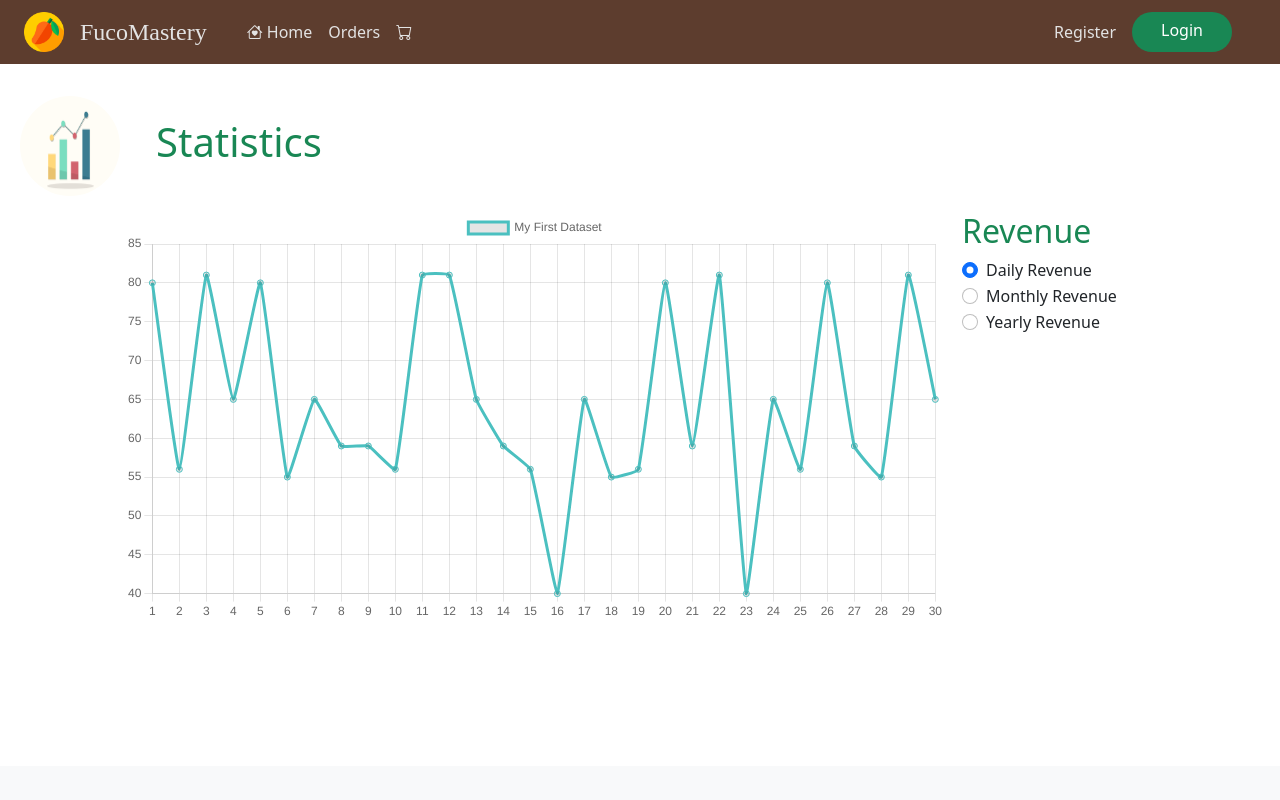
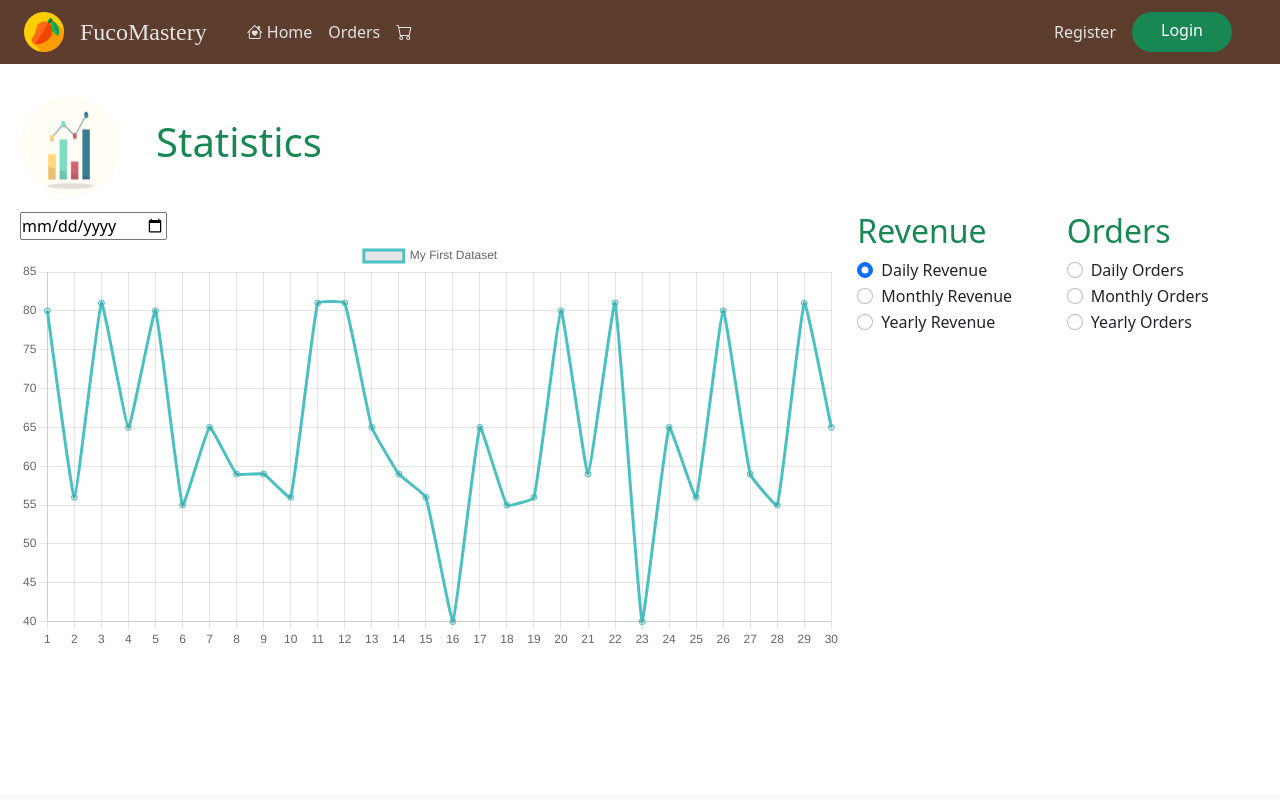
Before and after one commit to PhuocPhann162/fuco-redmango-ui, a React (Create React App) app: page /statistics/revenue in a window 1280 px wide. Shown: the top 800 px of the page. Built offline with nearby package versions, Linux system fonts and the light colour scheme.

Commit message:
Update date-picker renvenue

```diff
--- /dev/null
+++ b/src/Assets/Images/index.js
@@ -0,0 +1,3 @@
+export {default as Banner3} from './banner2.jpg';
+export {default as Banner2} from './banner3.jpg';
+export {default as Banner1} from './confirmed.jpg';
--- a/src/Components/Page/Statistics/DailyRevenue.js
+++ b/src/Components/Page/Statistics/Orders/DailyOrders.js
@@ -19,7 +19,7 @@ ChartJS.register(
   Legend
 );
 
-export default function DailyChart() {
+export default function DailyOrdersChart() {
   const labels = [
     1, 2, 3, 4, 5, 6, 7, 8, 9, 10, 11, 12, 13, 14, 15, 16, 17, 18, 19, 20, 21,
     22, 23, 24, 25, 26, 27, 28, 29, 30,
--- /dev/null
+++ b/src/Components/Page/Statistics/Orders/MonthlyOrders.js
@@ -0,0 +1,61 @@
+import { Bar } from "react-chartjs-2";
+import {
+  Chart as ChartJS,
+  CategoryScale,
+  LinearScale,
+  BarElement,
+  Title,
+  Tooltip,
+  Legend,
+} from "chart.js";
+import { format } from "date-fns";
+ChartJS.register(
+  CategoryScale,
+  LinearScale,
+  BarElement,
+  Title,
+  Tooltip,
+  Legend
+);
+
+export default function MonthlyOrdersChart() {
+  const labels = Array.from({ length: 12 }, (_, i) => format(new Date(2021, i, 1), "MMMM"));
+  const data = {
+    labels: labels,
+    datasets: [{
+      label: 'Monthly Revenue',
+      data: [65, 59, 80, 81, 56, 55, 40, 65, 59, 80, 81, 56],
+      backgroundColor: [
+        'rgba(255, 99, 132, 0.2)',
+        'rgba(255, 159, 64, 0.2)',
+        'rgba(255, 205, 86, 0.2)',
+        'rgba(75, 192, 192, 0.2)',
+        'rgba(54, 162, 235, 0.2)',
+        'rgba(153, 102, 255, 0.2)',
+        'rgba(201, 203, 207, 0.2)',
+        'rgba(255, 99, 132, 0.2)',
+        'rgba(255, 159, 64, 0.2)',
+        'rgba(255, 205, 86, 0.2)',
+        'rgba(75, 192, 192, 0.2)',
+        'rgba(54, 162, 235, 0.2)'
+      ],
+      borderColor: [
+        'rgb(255, 99, 132)',
+        'rgb(255, 159, 64)',
+        'rgb(255, 205, 86)',
+        'rgb(75, 192, 192)',
+        'rgb(54, 162, 235)',
+        'rgb(153, 102, 255)',
+        'rgb(201, 203, 207)',
+        'rgb(255, 99, 132)',
+        'rgb(255, 159, 64)',
+        'rgb(255, 205, 86)',
+        'rgb(75, 192, 192)',
+        'rgb(54, 162, 235)'
+      ],
+      borderWidth: 1
+    }]
+  };
+  const options = {};
+  return <Bar options={options} data={data} />;
+}
--- a/src/Components/Page/Statistics/YearlyRevenue.js
+++ b/src/Components/Page/Statistics/Orders/YearlyOrders.js
@@ -17,7 +17,7 @@ ChartJS.register(
   Legend
 );
 
-export default function YearlyChart() {
+export default function YearlyOrdersChart() {
   const labels = ["2020", "2021", "2022", "2023", "2024"];
   const data = {
     labels: labels,
--- /dev/null
+++ b/src/Components/Page/Statistics/Revenue/DailyRevenue.js
@@ -0,0 +1,57 @@
+import { Line } from "react-chartjs-2";
+import React, { useState } from "react";
+import {
+  Chart as ChartJS,
+  CategoryScale,
+  LinearScale,
+  PointElement,
+  LineElement,
+  Title,
+  Tooltip,
+  Legend,
+} from "chart.js";
+ChartJS.register(
+  CategoryScale,
+  LinearScale,
+  PointElement,
+  LineElement,
+  Title,
+  Tooltip,
+  Legend
+);
+
+export default function DailyRevenueChart() {
+  const [month, setMonth] = useState("11-2021");
+
+  const labels = [
+    1, 2, 3, 4, 5, 6, 7, 8, 9, 10, 11, 12, 13, 14, 15, 16, 17, 18, 19, 20, 21,
+    22, 23, 24, 25, 26, 27, 28, 29, 30,
+  ];
+  const data = {
+    labels: labels,
+    datasets: [
+      {
+        label: "My First Dataset",
+        data: [
+          80, 56, 81, 65, 80, 55, 65, 59, 59, 56, 81, 81, 65, 59, 56, 40, 65,
+          55, 56, 80, 59, 81, 40, 65, 56, 80, 59, 55, 81, 65,
+        ],
+        fill: false,
+        borderColor: "rgb(75, 192, 192)",
+        tension: 0.1,
+      },
+    ],
+  };
+  const options = {};
+  return (
+    <div>
+      <input
+        type="date"
+        value={month}
+        format="MM-YYYY"
+        onChange={(e) => setMonth(e.target.value)}
+      />
+      <Line options={options} data={data} />
+    </div>
+  );
+}
--- a/src/Components/Page/Statistics/MonthlyRevenue.js
+++ b/src/Components/Page/Statistics/Revenue/MonthlyRevenue.js
@@ -18,7 +18,7 @@ ChartJS.register(
   Legend
 );
 
-export default function MonthlyChart() {
+export default function MonthlyRevenueChart() {
   const labels = Array.from({ length: 12 }, (_, i) => format(new Date(2021, i, 1), "MMMM"));
   const data = {
     labels: labels,
--- a/src/Components/Page/Statistics/Doughnut.js
+++ b/src/Components/Page/Statistics/Revenue/YearlyRevenue.js
@@ -1,32 +1,35 @@
-import { Doughnut } from "react-chartjs-2";
+import { Bar } from "react-chartjs-2";
 import {
   Chart as ChartJS,
-  ArcElement,
+  CategoryScale,
+  LinearScale,
+  BarElement,
   Title,
   Tooltip,
   Legend,
 } from "chart.js";
 ChartJS.register(
-  ArcElement,
+  CategoryScale,
+  LinearScale,
+  BarElement,
   Title,
   Tooltip,
   Legend
 );
 
-export default function DoughnutChart() {
-  const labels = ["January", "February", "March", "April", "May", "June", "July"];
+export default function YearlyRevenueChart() {
+  const labels = ["2020", "2021", "2022", "2023", "2024"];
   const data = {
     labels: labels,
     datasets: [{
-      data: [65, 59, 80, 81, 56, 55, 40],
+      label: 'Monthly Revenue',
+      data: [65, 59, 80, 81, 56],
       backgroundColor: [
         'rgba(255, 99, 132, 0.2)',
         'rgba(255, 159, 64, 0.2)',
         'rgba(255, 205, 86, 0.2)',
         'rgba(75, 192, 192, 0.2)',
         'rgba(54, 162, 235, 0.2)',
-        'rgba(153, 102, 255, 0.2)',
-        'rgba(201, 203, 207, 0.2)'
       ],
       borderColor: [
         'rgb(255, 99, 132)',
@@ -34,12 +37,10 @@ export default function DoughnutChart() {
         'rgb(255, 205, 86)',
         'rgb(75, 192, 192)',
         'rgb(54, 162, 235)',
-        'rgb(153, 102, 255)',
-        'rgb(201, 203, 207)'
       ],
       borderWidth: 1
     }]
   };
   const options = {};
-  return <Doughnut options={options} data={data} />;
+  return <Bar options={options} data={data} />;
 }
--- a/src/Pages/Statistics/Revenue.tsx
+++ b/src/Pages/Statistics/Revenue.tsx
@@ -1,8 +1,13 @@
 import React from "react";
 import { useState } from "react";
-import DailyChart from "../../Components/Page/Statistics/DailyRevenue";
-import MonthlyChart from "../../Components/Page/Statistics/MonthlyRevenue";
-import YearlyChart from "../../Components/Page/Statistics/YearlyRevenue";
+
+import DailyRevenueChart from "../../Components/Page/Statistics/Revenue/DailyRevenue";
+import MonthlyRevenueChart from "../../Components/Page/Statistics/Revenue/MonthlyRevenue";
+import YearlyRevenueChart from "../../Components/Page/Statistics/Revenue/YearlyRevenue";
+
+import DailyOrdersChart from "../../Components/Page/Statistics/Orders/DailyOrders";
+import MonthlyOrdersChart from "../../Components/Page/Statistics/Orders/MonthlyOrders";
+import YearlyOrdersChart from "../../Components/Page/Statistics/Orders/YearlyOrders";
 
 let decoration = require("../../Assets/Images/decoration_6.jpg");
 
@@ -34,11 +39,17 @@ function Revenue() {
         <div className="row justify-content-center">
           <div className="col-xl-8">
             {chart === "DailyChart" ? (
-              <DailyChart />
+              <DailyRevenueChart />
             ) : chart === "MonthlyChart" ? (
-              <MonthlyChart />
+              <MonthlyRevenueChart />
             ) : chart === "YearlyChart" ? (
-              <YearlyChart />
+              <YearlyRevenueChart />
+            ) : chart === "DailyOrdersChart" ? (
+              <DailyOrdersChart />
+            ) : chart === "MonthlyOrdersChart" ? (
+              <MonthlyOrdersChart />
+            ) : chart === "YearlyOrdersChart" ? (
+              <YearlyOrdersChart />
             ) : null}
           </div>
           <div className="col-xl-2">
@@ -80,6 +91,45 @@ function Revenue() {
               <label className="form-check-label">Yearly Revenue</label>
             </div>
           </div>
+          <div className="col-xl-2">
+            <h2 className="text-success">Orders</h2>
+            <div className="form-check">
+              <input
+                className="form-check-input"
+                type="radio"
+                name="flexRadioDefault"
+                id="flexRadioDefault4"
+                value="DailyOrdersChart"
+                onChange={(e) => setChart(e.target.value)}
+                checked={chart === "DailyOrdersChart"}
+              />
+              <label className="form-check-label">Daily Orders</label>
+            </div>
+            <div className="form-check">
+              <input
+                className="form-check-input"
+                type="radio"
+                name="flexRadioDefault"
+                id="flexRadioDefault5"
+                value="MonthlyOrdersChart"
+                onChange={(e) => setChart(e.target.value)}
+                checked={chart === "MonthlyOrdersChart"}
+              />
+              <label className="form-check-label">Monthly Orders</label>
+            </div>
+            <div className="form-check">
+              <input
+                className="form-check-input"
+                type="radio"
+                name="flexRadioDefault"
+                id="flexRadioDefault6"
+                value="YearlyOrdersChart"
+                onChange={(e) => setChart(e.target.value)}
+                checked={chart === "YearlyOrdersChart"}
+              />
+              <label className="form-check-label">Yearly Orders</label>
+            </div>
+          </div>
         </div>
       </div>
     </div>
```
Also changed, not shown: src/Components/Page/Common/Banner.tsx (+7 -7 lines), src/Components/Page/Common/banner.css (+4 -3 lines), src/Assets/Images/banner2.jpg (added), 1 other file (tests, documents, lock files or other folders).
